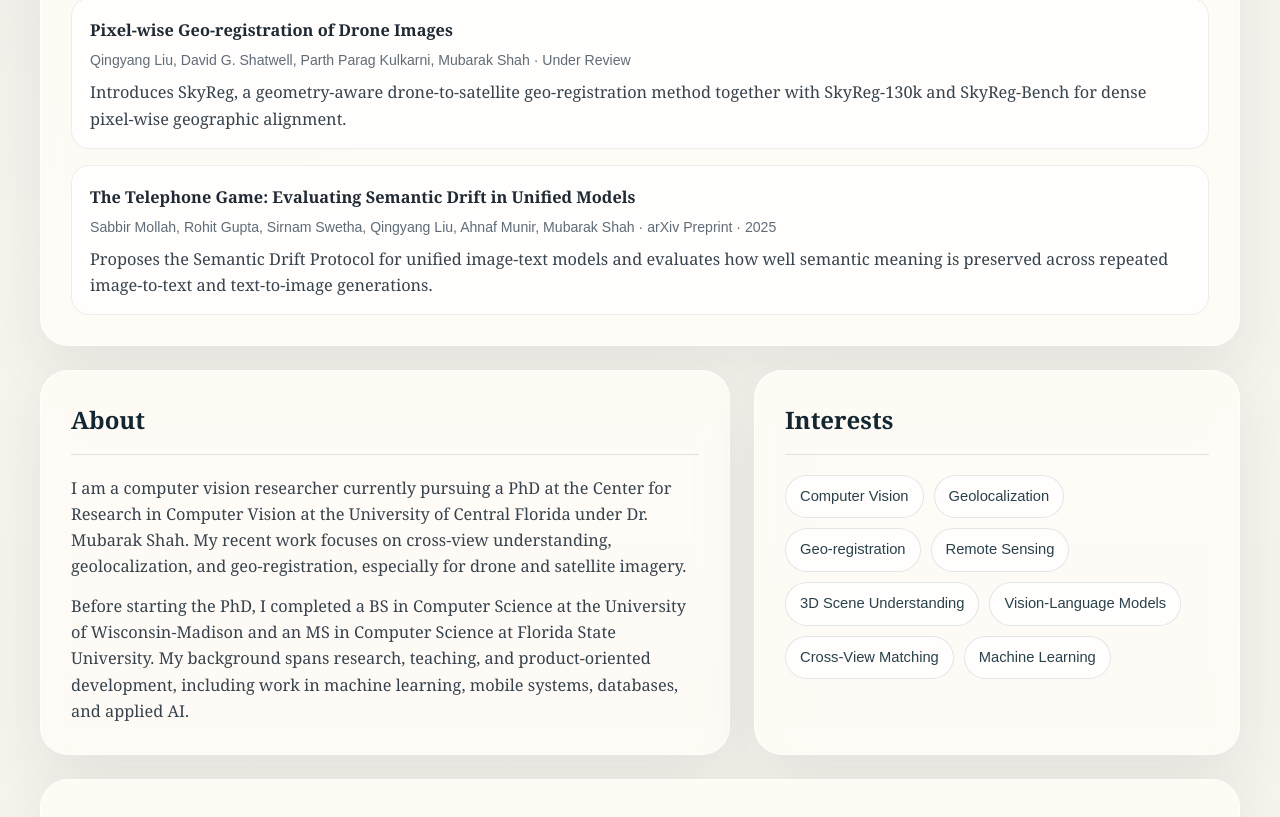
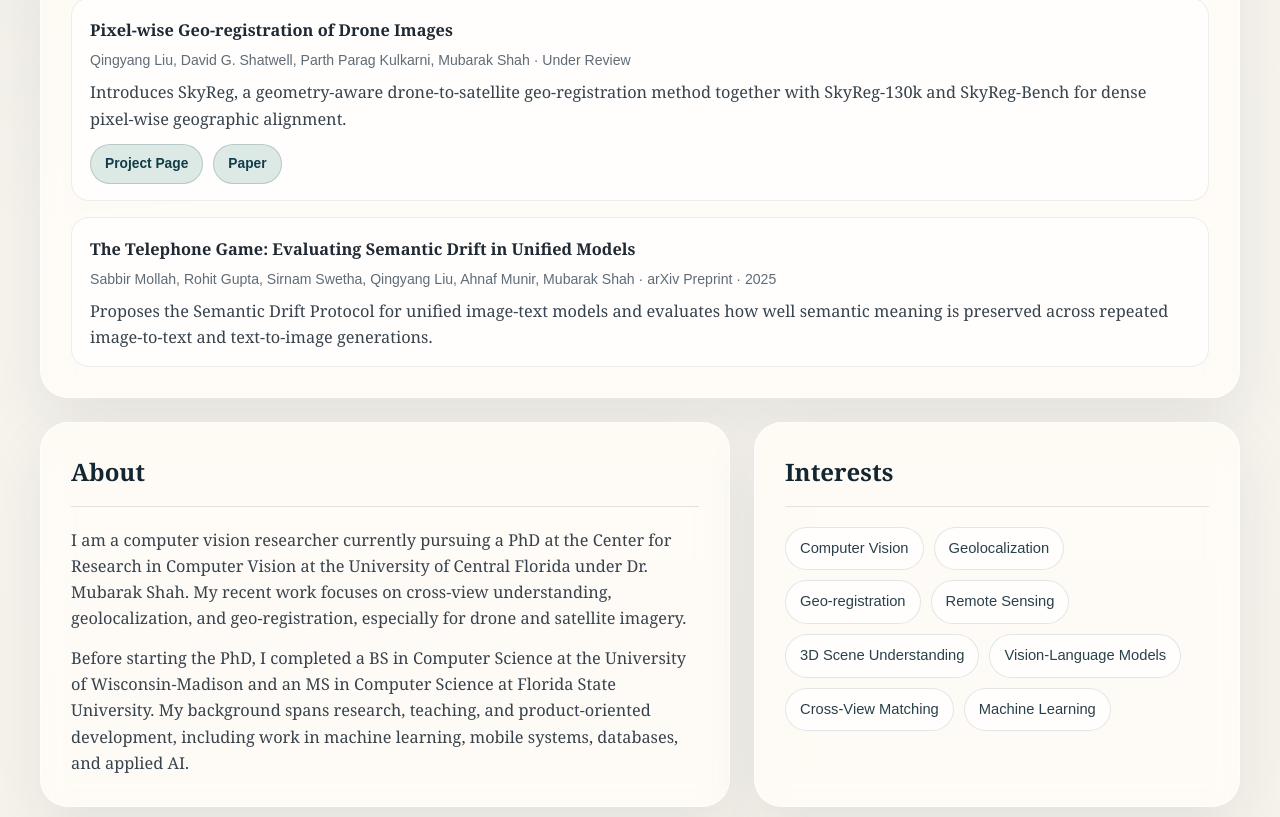
Before and after one commit to QingyangLiu/qingyang.github.io, a plain HTML site: page index.html in a window 1280 px wide. Shown: the part 952-1769 px from the top of the page. Drawn offline with Linux system fonts and the light colour scheme.

Commit message:
Update index.html

```diff
--- a/index.html
+++ b/index.html
@@ -430,6 +430,34 @@
             margin-bottom: 8px;
         }
 
+        .publication-actions {
+            display: flex;
+            flex-wrap: wrap;
+            gap: 10px;
+            margin-top: 12px;
+        }
+
+        .publication-action {
+            display: inline-flex;
+            align-items: center;
+            justify-content: center;
+            min-height: 36px;
+            padding: 8px 14px;
+            border-radius: 999px;
+            border: 1px solid rgba(18, 60, 74, 0.18);
+            background: var(--accent-soft);
+            color: var(--accent);
+            font-family: Arial, sans-serif;
+            font-size: 0.86rem;
+            font-weight: 700;
+        }
+
+        .publication-action:hover,
+        .publication-action:focus-visible {
+            background: var(--accent);
+            color: #fffdf8;
+        }
+
         .two-col {
             display: grid;
             grid-template-columns: repeat(2, minmax(0, 1fr));
@@ -594,9 +622,13 @@
                     </div>
                     <div class="publication-list">
                         <div class="publication">
-                            <div class="card-title"><a href="static/Georegistration.pdf" target="_blank" rel="noreferrer noopener">Pixel-wise Geo-registration of Drone Images</a></div>
+                            <div class="card-title">Pixel-wise Geo-registration of Drone Images</div>
                             <div class="card-meta">Qingyang Liu, David G. Shatwell, Parth Parag Kulkarni, Mubarak Shah · Under Review</div>
                             <p class="prose">Introduces SkyReg, a geometry-aware drone-to-satellite geo-registration method together with SkyReg-130k and SkyReg-Bench for dense pixel-wise geographic alignment.</p>
+                            <div class="publication-actions">
+                                <a class="publication-action" href="https://parthpk.github.io/skyreg-webpage/" target="_blank" rel="noreferrer noopener">Project Page</a>
+                                <a class="publication-action" href="static/Georegistration.pdf" target="_blank" rel="noreferrer noopener">Paper</a>
+                            </div>
                         </div>
                         <div class="publication">
                             <div class="card-title"><a href="https://arxiv.org/abs/2509.04438" target="_blank" rel="noreferrer noopener">The Telephone Game: Evaluating Semantic Drift in Unified Models</a></div>
```
